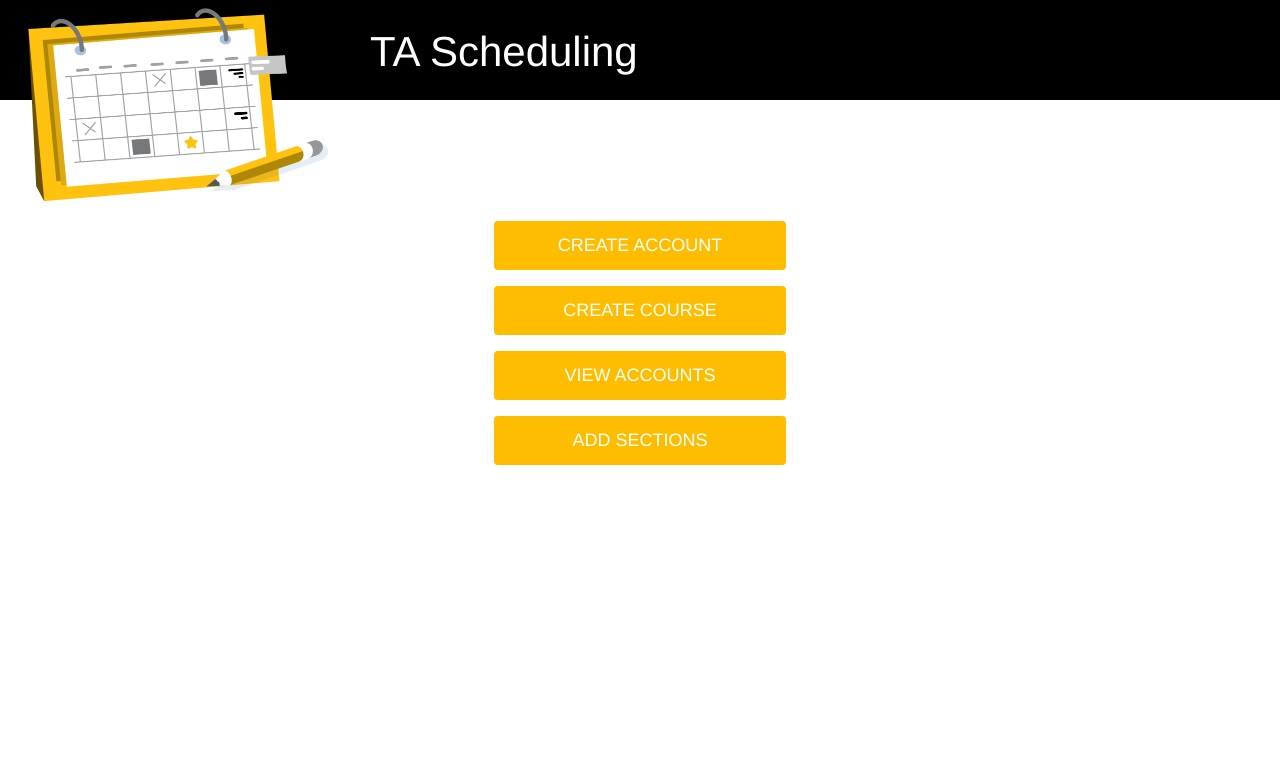
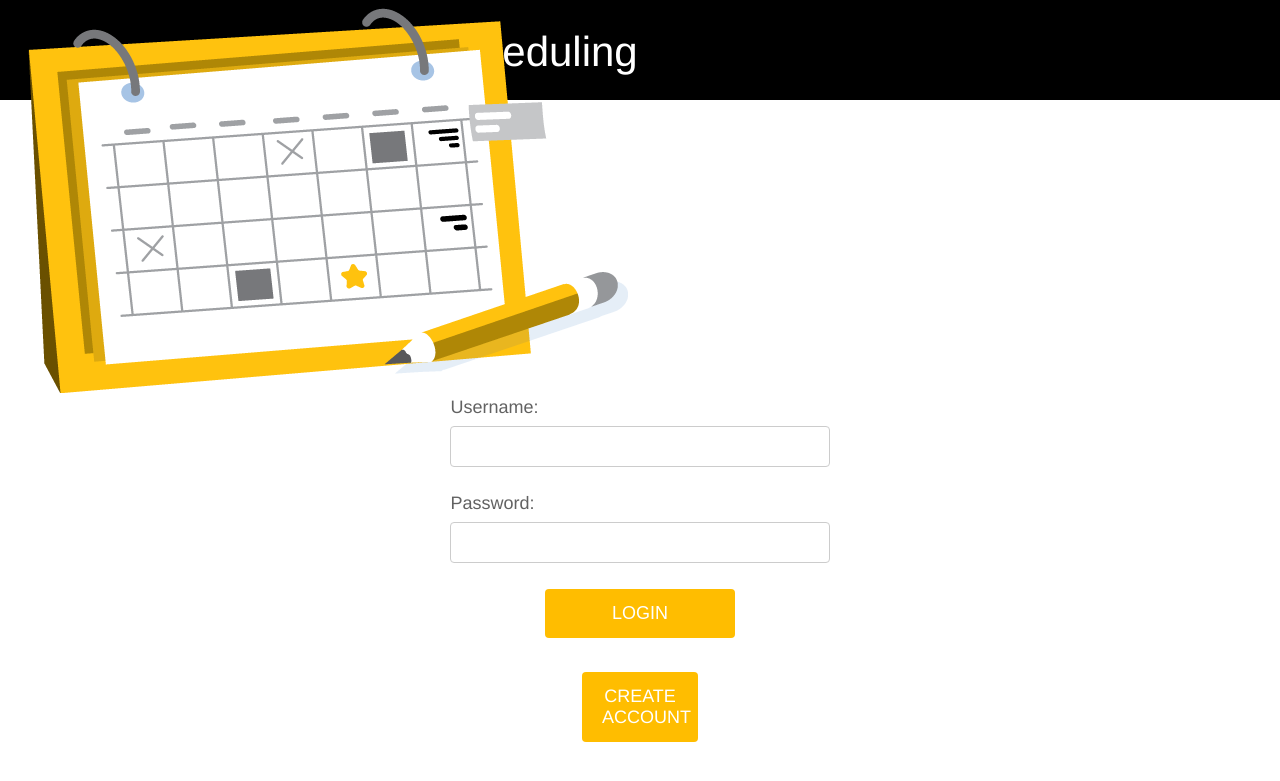
Before and after one commit to hakloss/FinalProject5, a Django app: page / in a window 1280 px wide. Shown: the top 781 px of the page. Run offline with Django 3.2, Linux system fonts and the light colour scheme.

Commit message:
Made Login the default page and updated the rest of the site to work properly with that change.

```diff
--- a/FinalProject5/urls.py
+++ b/FinalProject5/urls.py
@@ -20,10 +20,10 @@
 
 urlpatterns = [
     path('admin/', admin.site.urls),
-    path('', Home.as_view()),
-    path('login/', Login.as_view()),
-    path('CreateAccount/', CreateAccount.as_view()),
-    path('CreateCourse/', CreateCourse.as_view()),
-    path('ViewAccounts/', ViewAccounts.as_view()),
-    path('AddSection/', AddSection.as_view()),
+    path('', Login.as_view()),
+    path('Home/', Home.as_view()),
+    path('Home/CreateAccount/', CreateAccount.as_view()),
+    path('Home/CreateCourse/', CreateCourse.as_view()),
+    path('Home/ViewAccounts/', ViewAccounts.as_view()),
+    path('Home/AddSection/', AddSection.as_view()),
 ]
--- a/Scheduler/views.py
+++ b/Scheduler/views.py
@@ -50,7 +50,8 @@
             return render(request, "Login.html", {"badmsg": "Please enter a valid password"})
         else:
             request.session["username"] = myuser.email
-            return redirect("/")
+            print("hello")
+            return redirect("/Home")
 
 
 class CreateCourse(View):
--- a/templates/AddSection.html
+++ b/templates/AddSection.html
@@ -12,7 +12,7 @@
     <h1 class="title">TA Scheduling</h1>
 
 </div>
-<p class="homelink"><a href="/">Home</a></p>
+<p class="homelink"><a href="/Home/">Home</a></p>
 
 <div class="row">
     <form action="/AddSection/" method="post" class="accountform">
--- a/templates/CreateAccount.html
+++ b/templates/CreateAccount.html
@@ -12,7 +12,7 @@
     <h1 class="title">TA Scheduling</h1>
 
 </div>
-<p class="homelink"><a href="/">Home</a></p>
+<p class="homelink"><a href="/Home/">Home</a></p>
 
 
 <div class="row">
--- a/templates/CreateCourse.html
+++ b/templates/CreateCourse.html
@@ -12,7 +12,7 @@
     <h1 class="title">TA Scheduling</h1>
 
 </div>
-<p class="homelink"><a href="/">Home</a></p>
+<p class="homelink"><a href="/Home/">Home</a></p>
 
 <div class="row">
     <form action="/CreateCourse/" method="post" class="accountform">
--- a/templates/ViewAccounts.html
+++ b/templates/ViewAccounts.html
@@ -12,7 +12,7 @@
     <h1 class="title">TA Scheduling</h1>
 
 </div>
-<p class="homelink"><a href="/">Home</a></p>
+<p class="homelink"><a href="/Home/">Home</a></p>
 
 <table border="1">
    <thead>
--- a/templates/login.html
+++ b/templates/login.html
@@ -12,13 +12,16 @@
     <h1 class="title">TA Scheduling</h1>
 </div>
 
-<form action="/login/" method="post" class="centerlogin">
+<form action="/" method="post" class="centerlogin">
     {% csrf_token %}
     <label for="username">Username:</label><br/>
     <input type="text" id="username" name="username"><br/><br/>
     <label for="password">Password:</label><br/>
     <input type="text" id="password" name="password" ><br/><br/>
     <input type="submit" value="Login"><br/>
+    <p class="btn">
+        <a href="Home/CreateAccount/">Create Account</a>
+    </p>
     <div class="badmsg">{{ badmsg }}</div>
 </form>
 
```
